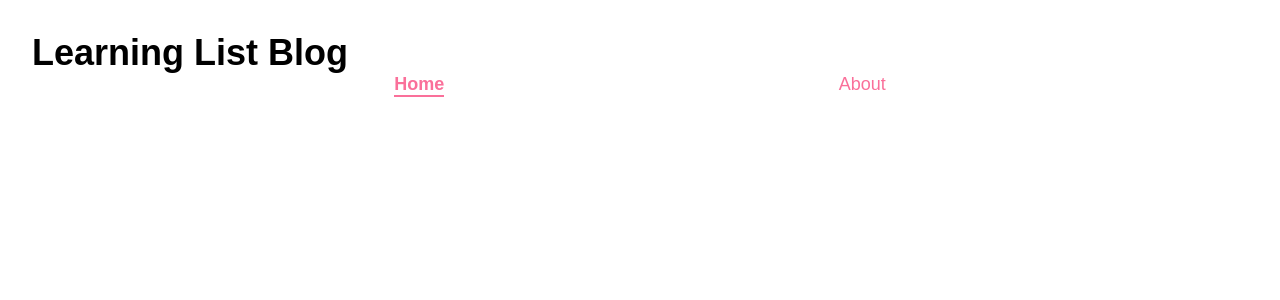
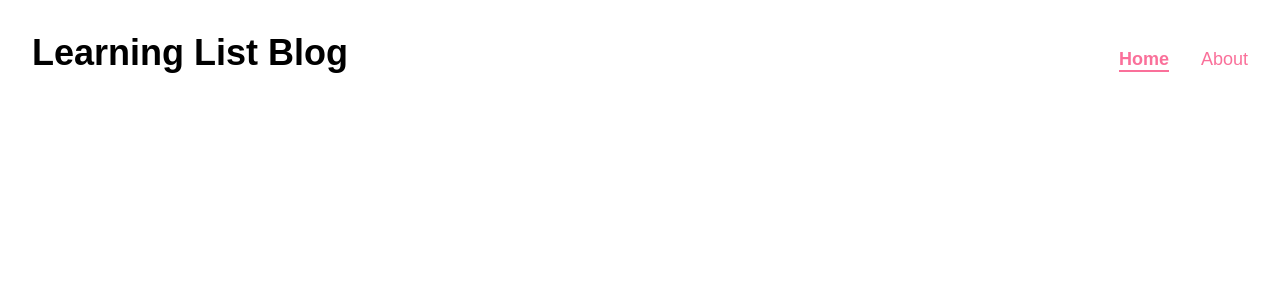
Before and after one commit to macfrei/learning-list-blog, a Next.js app: page / in a window 1280 px wide. Shown: the top 300 px of the page. Built offline with nearby package versions, Linux system fonts and the light colour scheme.

Commit message:
Rebuild page header, a suggestion

```diff
--- a/pages/index.js
+++ b/pages/index.js
@@ -1,5 +1,5 @@
 import Head from 'next/head'
-import Header from '../components/Header/Header'
+import styled from 'styled-components'
 import Navigation from '../components/AppNavigation/AppNavigation'
 
 export default function Home() {
@@ -9,8 +9,18 @@ export default function Home() {
         <title>Learning List Blog</title>
       </Head>
 
-      <Header title="Learning List Blog" />
-      <Navigation />
+      <Header>
+        <h1>Learning List Blog</h1>
+        <Navigation />
+      </Header>
     </>
   )
 }
+
+const Header = styled.header`
+  display: flex;
+  flex-wrap: wrap;
+  justify-content: space-between;
+  align-items: baseline;
+  gap: 1rem;
+`
```
Also changed, not shown: pages/about.js (+13 -3 lines).
